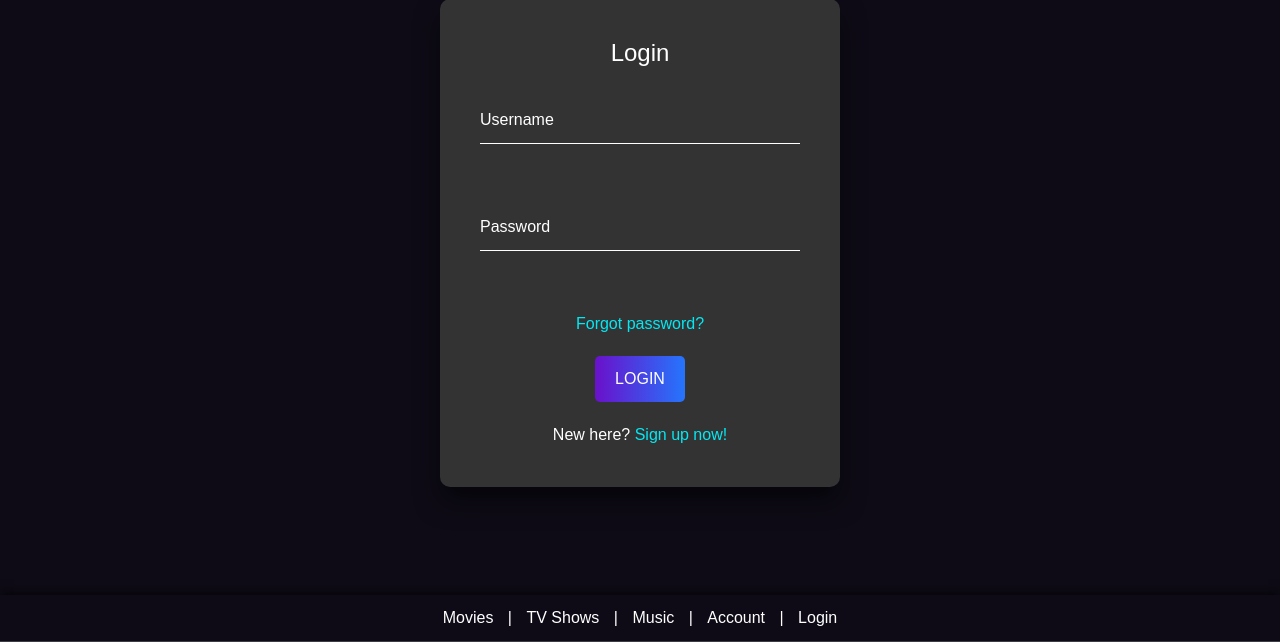
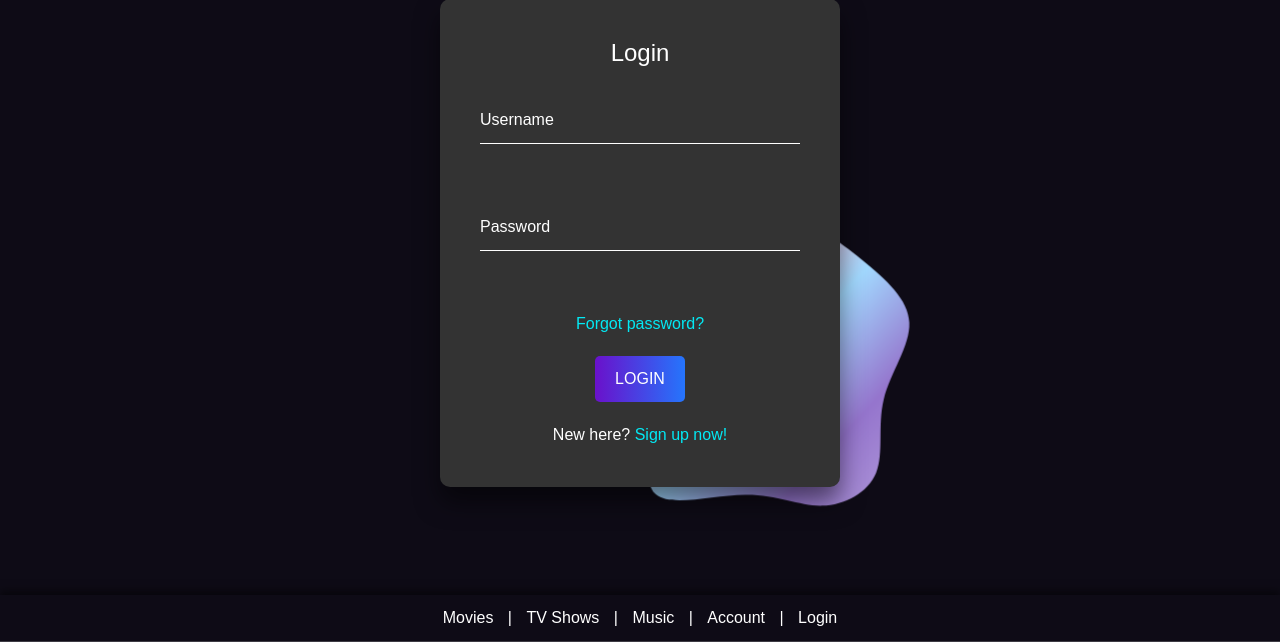
Before and after one commit to DafneArreola/Chatter-React, a Flask app: page /login in a window 1280 px wide. Shown: the part 176-818 px from the top of the page. Run offline with Flask 3, Linux system fonts and the light colour scheme; some libraries are stand-ins or nearby versions.

Commit message:
login page changes

```diff
--- /dev/null
+++ b/frontend/static/css/login.css
@@ -0,0 +1,11 @@
+.blob {
+    position: absolute;
+    top: 50px;
+    left: 0;
+    width: 30vmax;
+    height: auto;
+    z-index: -1;
+    transform: translateX(-50%);
+    transform-origin: 50% 50%;
+    animation: move 10s linear infinite;
+}
--- /dev/null
+++ b/frontend/static/js/login.js
@@ -0,0 +1,54 @@
+document.addEventListener("DOMContentLoaded", function() {
+    const blob = document.querySelector('.blob');
+    const duration = 10; // Animation duration in seconds
+    let currentPosition = { x: window.innerWidth / 2, y: window.innerHeight / 2 }; // Initial position at the center
+
+    // Create a <style> element
+    const styleElement = document.createElement('style');
+    document.head.appendChild(styleElement);
+
+    function getRandomPosition() {
+        const screenWidth = window.innerWidth;
+        const screenHeight = window.innerHeight;
+        const maxX = screenWidth - blob.clientWidth;
+        const maxY = screenHeight - blob.clientHeight;
+
+        const randomX = Math.floor(Math.random() * maxX);
+        const randomY = Math.floor(Math.random() * maxY);
+
+        return { x: randomX, y: randomY };
+    }
+
+    function updateAnimation() {
+        const keyframes = [];
+        const startPosition = currentPosition;
+
+        for (let i = 25; i <= 100; i += 25) {
+            const { x, y } = getRandomPosition();
+            keyframes.push(`${i}% { transform: translate(${x}px, ${y}px); }`);
+            if (i === 100) {
+                currentPosition = { x, y }; // Update the current position at the end of the cycle
+            }
+        }
+
+        const animationName = 'move';
+        styleElement.innerHTML = `@keyframes ${animationName} {
+            0% { transform: translate(${startPosition.x}px, ${startPosition.y}px); }
+            ${keyframes.join(' ')}
+        }`;
+
+        // Reset the animation to ensure smooth transition
+        blob.style.animation = 'none';
+        // Force reflow
+        blob.offsetHeight;
+        blob.style.animation = `move ${duration}s linear infinite`;
+
+        console.log(`Updated keyframes: @keyframes ${animationName} {
+            0% { transform: translate(${startPosition.x}px, ${startPosition.y}px); }
+            ${keyframes.join(' ')}
+        }`); // Debug log
+    }
+
+    updateAnimation();
+    setInterval(updateAnimation, duration * 1000);
+});
--- a/frontend/templates/login.html
+++ b/frontend/templates/login.html
@@ -1,14 +1,11 @@
 {% extends "base.html" %}
 
+{% block title %}
+    <title>Login - Chatter</title>
+    <link rel="stylesheet" href="{{ url_for('static', filename='css/login.css') }}">
+{% endblock %}
+
 {% block content %}
-
-<html lang="en">
-<head>
-    <meta charset="UTF-8">
-    <meta name="viewport" content="width=device-width, initial-scale=1.0">
-    <title>Login Page</title>
-    <link rel="stylesheet" href="{{ url_for('static', filename='styles.css') }}">
-</head>
 <body>
     <div class="container-special">
         <div class="login-box">
@@ -31,9 +28,25 @@
             </form>
         </div>
     </div>
+
+    <div class="blob">
+        <svg viewBox="0 0 180 180" xmlns="http://www.w3.org/2000/svg">
+            <defs>
+                <linearGradient id="blobGradient" x1="0%" y1="0%" x2="100%" y2="100%">
+                    <stop offset="0%" stop-color="#f9c6c9" /> <!-- Pale Pink -->
+                    <stop offset="25%" stop-color="#f9a6c0" /> <!-- Light Pink -->
+                    <stop offset="50%" stop-color="#a2d9ff" /> <!-- Light Blue -->
+                    <stop offset="75%" stop-color="#9575cd" /> <!-- Medium Purple -->
+                    <stop offset="100%" stop-color="#b39ddb" /> <!-- Light Purple -->
+                </linearGradient>
+            </defs>
+            <path fill="url(#blobGradient)" d="M37,-59.5C48.5,-50.2,58.8,-40.8,59.2,-30C59.7,-19.1,50.3,-6.6,47.2,6C44.2,18.5,47.4,31.2,43.6,40.5C39.8,49.7,28.9,55.6,18.3,55.8C7.6,56,-2.8,50.5,-17.8,50.7C-32.8,50.8,-52.5,56.6,-59.6,50.5C-66.7,44.3,-61.4,26.2,-57.5,12.1C-53.6,-2.1,-51.3,-12.2,-47.8,-22.6C-44.3,-33,-39.6,-43.6,-31.4,-54.5C-23.3,-65.4,-11.6,-76.4,0.6,-77.3C12.7,-78.2,25.5,-68.8,37,-59.5Z" transform="translate(100 100)" />
+        </svg>
+    </div>
 </body>
-</html>
 
 {% endblock %}
 
-{% block scripts %}{% endblock %}
+<!-- {% block scripts %}
+<script src="{{ url_for('static', filename='js/login.js') }}" defer></script>
+{% endblock %} -->
--- a/requirements.txt
+++ b/requirements.txt
@@ -7,3 +7,4 @@ flask_wtf
 Flask-Migrate
 SearchForm
 flask_wtf
+flask
```
Also changed, not shown: frontend/static/css/home.css (+8 -1 lines), frontend/templates/home.html (+8 -5 lines).
